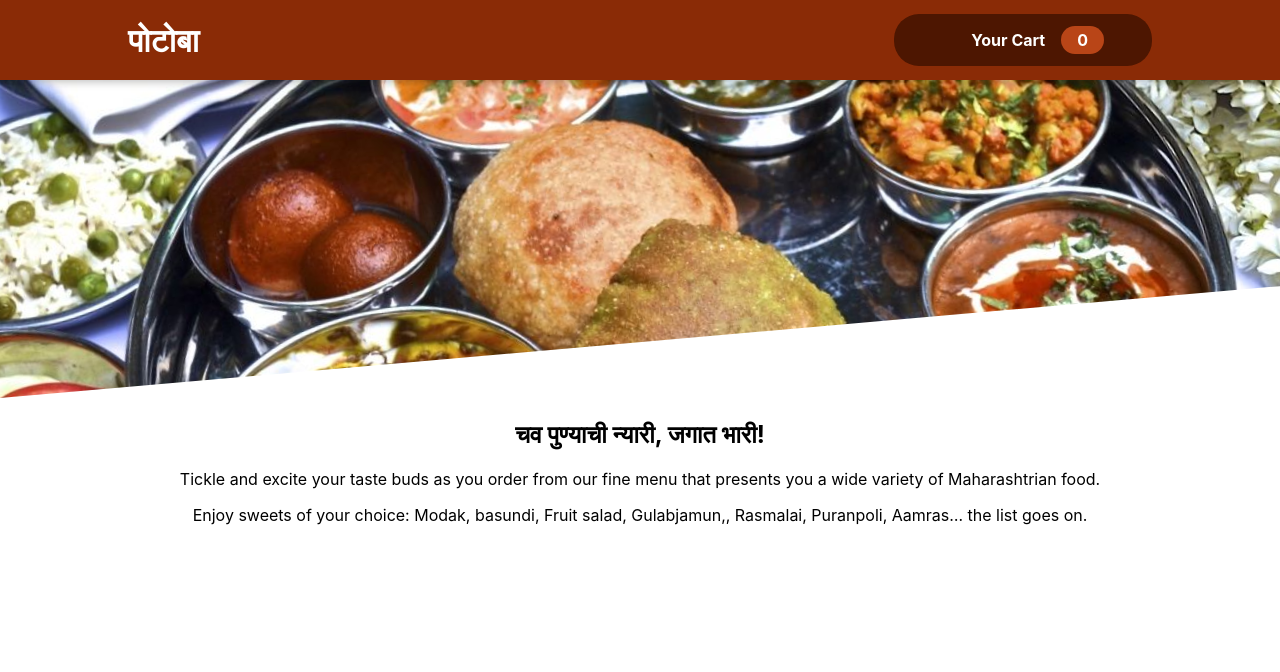
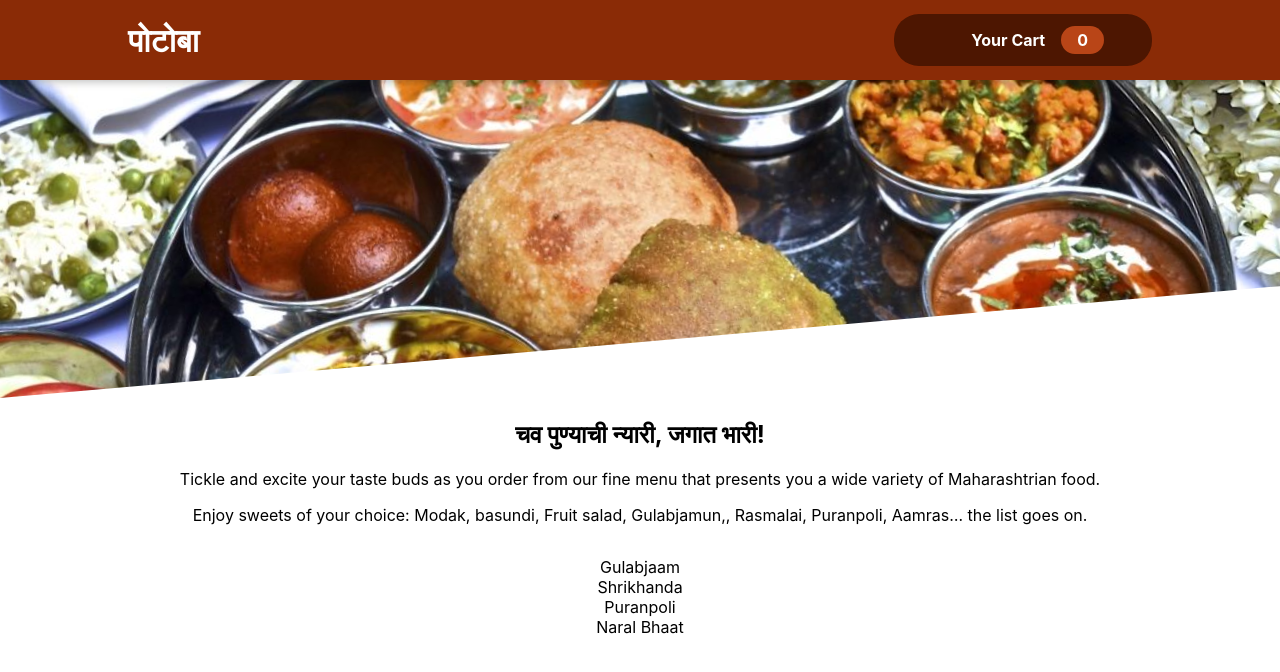
Before and after one commit to CharlieSierraJuliet/potoba, a React (Create React App) app: page / in a window 1280 px wide. Shown: the top 672 px of the page. Built offline with nearby package versions, Linux system fonts and the light colour scheme; some icons are missing.

Commit message:
Added available meals feature

```diff
--- a/src/App.js
+++ b/src/App.js
@@ -1,12 +1,12 @@
 import './App.css';
 import Header from './components/Layout/Header';
-import MealsSummary from './components/Meals/MealsSummary';
+import Meals from './components/Meals/Meals';
 
 function App() {
   return (
     <div className="App">
       <Header/>
-      <MealsSummary/>
+      <Meals/>
     </div>
   );
 }
--- /dev/null
+++ b/src/components/Meals/AvailableMeals.js
@@ -0,0 +1,41 @@
+
+import classes from './AvailableMeals.module.css'
+const AvailableMeals=()=>{
+    const DUMMY_MEALS = [
+        {
+          id: 'm1',
+          name: 'Gulabjaam',
+          description: 'Finest combination of sweetness and flavour',
+          price: 50,
+        },
+        {
+          id: 'm2',
+          name: 'Shrikhanda',
+          description: 'A pure Puneri delicacy',
+          price: 60,
+        },
+        {
+          id: 'm3',
+          name: 'Puranpoli',
+          description: 'A rural Maharashtrian delicacy which is healthy and tasty at the same time',
+          price: 40,
+        },
+        {
+          id: 'm4',
+          name: 'Naral Bhaat',
+          description: 'A delicacy from the beautiful Kokan strip that will bless your taste buds ',
+          price: 40,
+        },
+      ];
+
+    return(
+        <section className={classes.meals}>
+            <ul>
+                {DUMMY_MEALS.map(x=><li>{x.name}</li>)}
+            </ul>
+        </section>
+
+    )
+}
+
+export default AvailableMeals;
--- /dev/null
+++ b/src/components/Meals/AvailableMeals.module.css
@@ -0,0 +1,24 @@
+.meals {
+    max-width: 60rem;
+    width: 90%;
+    margin: 2rem auto;
+    animation: meals-appear 1s ease-out forwards;
+  }
+
+  .meals ul {
+    list-style: none;
+    margin: 0;
+    padding: 0;
+  }
+
+  @keyframes meals-appear {
+    from {
+      opacity: 0;
+      transform: translateY(3rem);
+    }
+
+    to {
+      opacity: 1;
+      transform: translateY(0);
+    }
+  }
--- /dev/null
+++ b/src/components/Meals/Meals.js
@@ -0,0 +1,12 @@
+import { Fragment } from "react";
+import AvailableMeals from "./AvailableMeals";
+import MealsSummary from "./MealsSummary";
+const Meals = () => {
+  return (
+    <Fragment>
+      <MealsSummary />
+      <AvailableMeals />
+    </Fragment>
+  );
+};
+ export default Meals;
```
